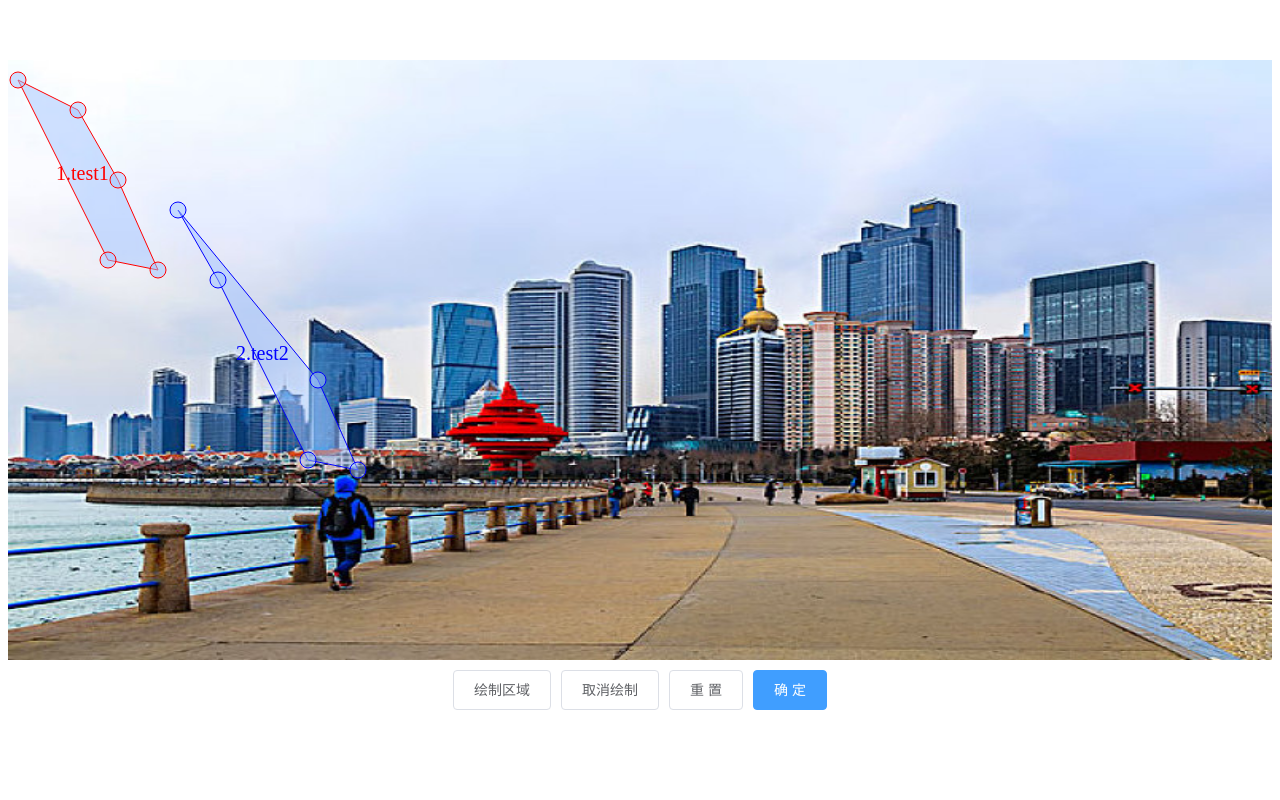
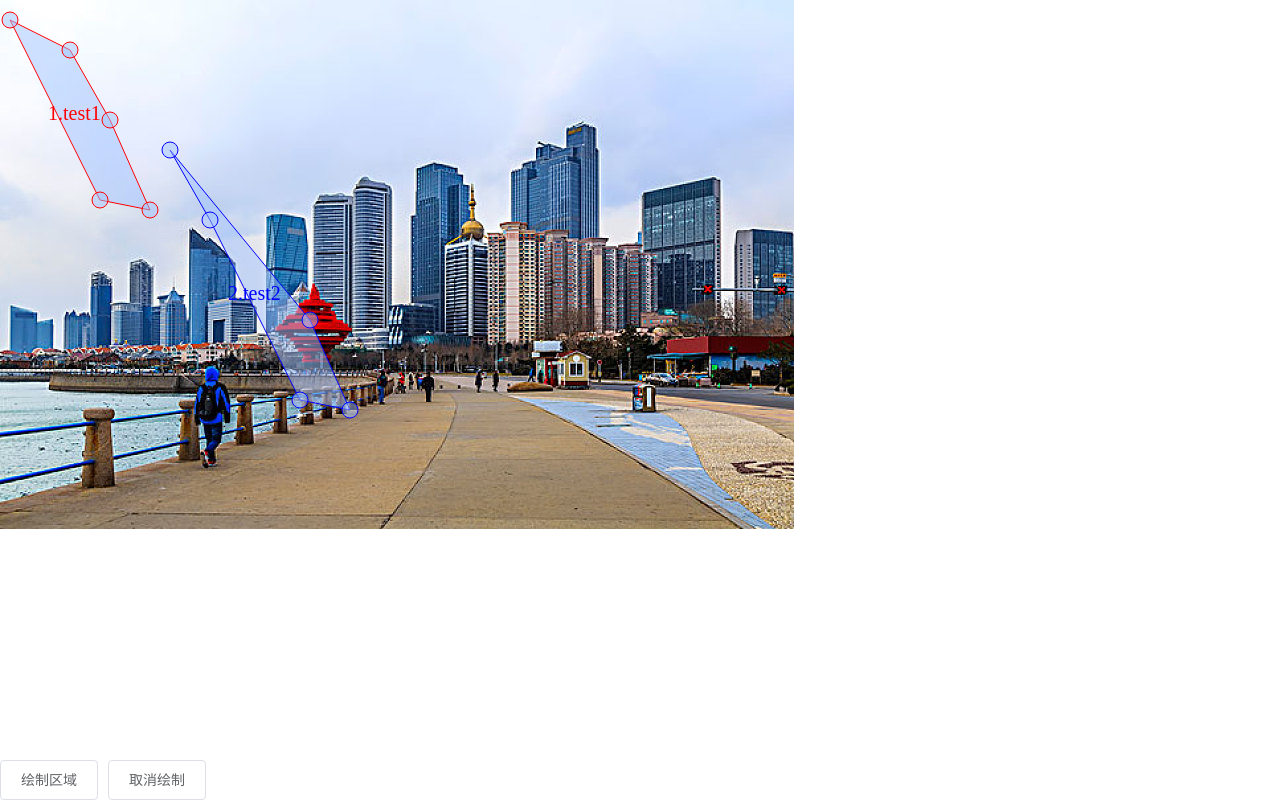
Before and after one commit to WestLuo74/polygon-draw, a Vue app: page / in a window 1280 px wide. Built offline with nearby package versions, Linux system fonts and the light colour scheme.

Commit message:
在外层的PolygonView中，通过可css和代码动态设置canvas长宽；canvas添加发送selected事件；添加在新建过程中按esc取消新建；添加del接口供外层调用

```diff
--- a/src/components/PolygonDraw.vue
+++ b/src/components/PolygonDraw.vue
@@ -1,12 +1,13 @@
 <template>
   <canvas ref="canvas" :class="(mode=='shift') ? 'shift-cursor':'normal-cursor'"
     tabindex="0"
-    @mousemove="handleCanvasSaveMove"
-    @mouseup="handleCanvasMouseUp"
-    @mousedown="handleCanvasMouseDown"
+    @mousemove="handleMouseMove"
+    @mouseup="handleMouseUp"
+    @mousedown="handleMouseDown"
     @contextmenu="handleContextMenu"
     @keyup.delete="handleDelKeyUp"
-  ></canvas> <!-- @dblclick="handleDbClick" --> <!-- @click="handleCanvasSaveClick" -->
+    @keyup.esc="createCancel"
+  ></canvas>
 </template>
 
   <script>
@@ -35,7 +36,7 @@
     // import FlvCop from "@/viewsCommon/components/FlvCop.vue";
   export default {
     name: "PolygonDraw",
-    emits:['created', 'create-failed', 'changed', 'del'],
+    emits:['created', 'create-failed', 'changed', 'del', 'selected'],
     data() {
       return {
         // ctxSave: "",
@@ -152,6 +153,9 @@
         canvas.height = h;
         },
       refresh(){
+        this.can.width = this.$refs["canvas"].clientWidth;
+        this.can.height = this.$refs["canvas"].clientHeight;
+
         // this.ctx.clearRect(0, 0, this.ctx.width, this.ctx.height);
         this.clearCanvas(this.can)
 
@@ -185,7 +189,7 @@
         this.ctx.lineWidth = 4; //线条粗细
         this.ctx.globalAlpha = 0.7; //半透明
 
-        // this.canSave = this.$refs["canvasSave"];
+        // this.canSave = this.$refs["Canvas"];
         // this.canSave.width = this.$refs["canvasBox"].clientWidth;
         // this.canSave.height = this.$refs["canvasBox"].clientHeight;
         // this.ctxSave = this.canSave.getContext("2d");
@@ -197,14 +201,18 @@
         // console.log(can);
         // console.log(canSave);
       },
+      select(area){
+        if(area != this.selectedArea){
+          this.selectedArea = area
+          this.$emit('selected', area)
+          this.refresh()
+        }
+      },
       create(title='area 1', color='black'){
         this.title = title
         this.color = color
         this.mode = 'create'
-        if(this.selectedArea){
-          this.selectedArea = null
-          this.refresh()
-        }
+        this.select(null)
       },
       createCancel(){
         if (this.mode !== 'create') {
@@ -234,26 +242,19 @@
             points: this.points
           }
           this.areas.push(area)
-          this.selectedArea = area
           this.$emit('created', area);
+          this.select(area)
         }
 
         this.title = ''
         this.points = []
       },
-      handleCanvasMouseUp() {
+      handleMouseUp(e) {
         if(this.mode === 'shift'){
-          this.$emit('changed', this.shiftArea)
-
-          // let p = { x: e.offsetX, y: e.offsetY }
-          // if((p.x == this.dragBeginMousePoint.x) && (p.y == this.dragBeginMousePoint.y)){
-          //   //鼠标点下放开过程中没有移动，看作单击
-          //   // this.selectedArea = null
-          // }else{
-          //   //平移了
-          //   this.selectedArea = null
-          //   this.refresh()
-          // }
+          let p = { x: e.offsetX, y: e.offsetY }
+          if((p.x != this.dragBeginMousePoint.x) || (p.y != this.dragBeginMousePoint.y)){
+            this.$emit('changed', this.shiftArea)
+          }
 
           this.mode = ''
           this.shiftArea = null
@@ -273,7 +274,7 @@
           this.vertexDragPointIndex = null
         }
       },
-      handleCanvasMouseDown(e) {
+      handleMouseDown(e) {
         // console.log("Mouse down: " + e.buttons)
         if(this.mode === 'create'){
           let newPoint = {
@@ -320,8 +321,7 @@
             }
 
             if(got){
-              this.selectedArea = this.areas[i]
-              this.refresh()
+              this.select(this.areas[i])
               return
             }
           }
@@ -329,26 +329,11 @@
 
         if(this.mode === ''){
           if(this.selectedArea){
-            this.selectedArea = null
-            this.refresh()
+            this.select(null)
           }
         }
       },
-      // handleCanvasSaveClick(e) {
-      //   let p = { x: e.offsetX, y: e.offsetY }
-      //   for (let i = 0; i < this.areas.length; i++) { //单击选中
-      //       if (checkPP(p, this.areas[i].points)) {
-      //         if(this.selectedArea == this.areas[i]){
-      //           this.selectedArea = null
-      //         }else{
-      //           this.selectedArea = this.areas[i]
-      //         }
-      //         this.refresh()
-      //         break
-      //       }
-      //   }
-      // },
-      handleCanvasSaveMove(e) {
+      handleMouseMove(e) {
         if(this.mode === 'create'){
           this.lastPoint = {
             x: e.offsetX,
@@ -406,16 +391,29 @@
           //         )
         }
       },
+      /**
+       * 去掉右键菜单
+       * @param {*} e
+       */
       handleContextMenu(e){
         e.preventDefault();
         return false;
       },
+      /**
+       * 删除指定区域
+       * @param {*} area
+       */
+      del(area) {
+        this.$emit('del', area)
+        this.areas.splice(area.index, 1)
+        this.select(null)
+      },
+        /**
+       * 按下删除键时，删除选定的区域
+       */
       handleDelKeyUp(){
         if(this.selectedArea){
-          this.$emit('del', this.selectedArea)
-          this.areas.splice(this.selectedArea.index, 1)
-          this.selectedArea = null
-          this.refresh()
+          this.del(this.selectedArea)
         }
       },
     },
--- a/src/views/PolygonView.vue
+++ b/src/views/PolygonView.vue
@@ -1,5 +1,5 @@
 <template>
-    <div style="height: 600px; width: 100%">
+  <!-- <div style="height: 600px; width: 100%">
       <div class="canvas-box solid" ref="canvasBox">
         <img
           src="@/assets/test.jpg"
@@ -11,8 +11,12 @@
             left: 0;
             object-fit: fill;
           "
-        />
-        <PolygonDraw id="canvas"
+        /> -->
+  <div
+    style="position: absolute; left: 0; top: 0; width: 100%; height: 100%; display: flex; justify-content: center; align-items: center;">
+    <div class="pic-box">
+      <img src="@/assets/test.jpg" ref="backgroundImg" class="pic-img" @load='imgOnLoad' />
+      <PolygonDraw v-if="canvasWidth > 0" id="canvas"
         :areas="areas"
         ref="polygonDrawRef"
         @create-failed="showError"
@@ -20,28 +24,26 @@
         @changed="onAreaChanged"
         @created="onAreaCreated"
         @del="onAreaDel"
-        />
+        @selected="onAreaSelected"
+        :width="canvasWidth"
+        :height="canvasHeight" />
+      <!-- :style="{width: canvasWidth, height: canvasHeight}" -->
     </div>
 
-      <div class="dialog-footer" style="margin-top: 10px">
+    <div class="dialog-footer" style="margin-top: 10px; position: absolute; left: 0; bottom: 0;">
       <el-button plain @click="drawArea()">绘制区域</el-button>
       <el-button plain @click="cancelDraw()">取消绘制</el-button>
-        <el-button plain @click="resetForm">重 置</el-button>
-        <el-button type="primary" @click="submitForm">确 定</el-button>
     </div>
 
     <!-- <div v-if="alertType" :class="alertType" class="alert alert-box" role="alert">{{ alertMsg }}</div> -->
     <el-dialog v-if="alertType" :visible="true">
-        <el-alert title="" center :type="alertType" show-icon> {{ alertMsg }}  </el-alert>
+      <el-alert title="" center :type="alertType" show-icon> {{ alertMsg }} </el-alert>
     </el-dialog>
 
   </div>
 </template>
 
 <script>
-// import config from "../config";
-// import dialogControlorMixin from "@vcom/mixins/dialogControlorMixin";
-// import entMixin from "@vcom/mixins/entMixin";
 import PolygonDraw from "../components/PolygonDraw.vue";
 
 export default {
@@ -56,6 +58,10 @@ export default {
       alertType: null,
       alertMsg: '',
       alertTime: null,
+
+      canvasWidth: 0,
+      canvasHeight: 0,
+
       areas:[
         {
           title: 'test1',
@@ -88,18 +94,16 @@ export default {
   },
 
   methods: {
+    imgOnLoad(){
+      this.canvasWidth = this.$refs.backgroundImg.offsetWidth
+      this.canvasHeight = this.$refs.backgroundImg.offsetHeight
+    },
     drawArea() {
       // console.log(e)
       this.$refs.polygonDrawRef.create()
     },
     cancelDraw(){
       this.$refs.polygonDrawRef.createCancel()
-    },
-    // 重置
-    resetForm() {
-    },
-    // 确定
-    submitForm() {
     },
     onAreaChanged(area){
       console.log('Area "' + area.index + '.' + area.title + '" changed!')
@@ -109,6 +113,13 @@ export default {
     },
     onAreaDel(area){
       console.log('Area "' + area.index + '.' + area.title + '" deleted!')
+    },
+    onAreaSelected(area){
+      if(area){
+        console.log('Area "' + area.index + '.' + area.title + '" selected!')
+      }else{
+        console.log('Area unselected!')
+      }
     },
     showError: function (msg) {
       this.showAlert("error", msg);
@@ -153,44 +164,30 @@ export default {
   height: 100%;
 }
 
+.pic-box {
+  /* display: flex; */
+  /* position: absolute; */
+  top: 0;
+  left: 0;
+}
+
+.pic-img {
+  position: absolute;
+  left: 0;
+  top: 0;
+  object-fit: none;
+  z-index: 1;
+}
+
 #canvas {
   position: absolute;
+  /* display: flex; */
   top: 0;
   left: 0;
-   width: 100%;
-   height: 100%;
- }
-
-  .intrusion {
-    display: flex;
-    justify-content: space-between;
-  }
-
-  .item_title {
-    background-color: aliceblue;
-    margin-top: 10px;
-  }
-
-  .item_row {
-    display: flex;
-    justify-content: space-between;
-  }
-
-  .block .show-input {
-    width: 55% !important;
-    margin-right: 250px !important;
-  }
-  .block .el-slider__input {
-    width: 100px !important;
-  }
-  .block .el-slider__input .el-input {
-    width: 100% !important;
-  }
-  .areaDash {
-    width: 500px;
-    height: 500px;
-  }
-  .DrawStyle {
-    width: 150px !important;
+  /* width: 500px;
+   height: 400px; */
+  /* width: 100%;
+   height: 100%; */
+  z-index: 10;
 }
 </style>
```
Also changed, not shown: src/components/HelloWorld.vue (deleted, +0 -58 lines). Lines whose indentation alone changed are shown as unchanged.
